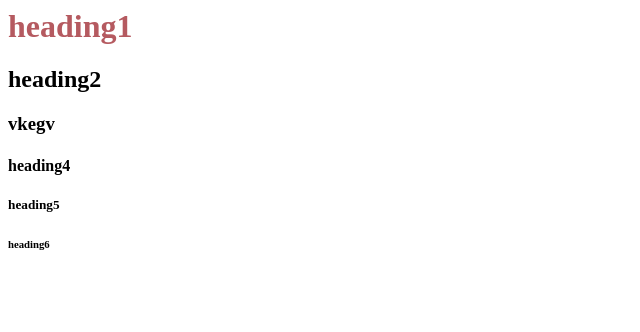
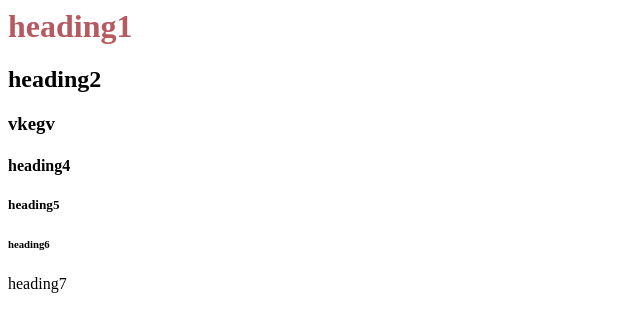
Before and after one commit to HiTechFaisal/HM08000, a plain HTML site: page index.html in a window 1280 px wide. Shown: the whole page, without its empty margins (0-640 px from the left). Drawn offline with Linux system fonts and the light colour scheme.

Commit message:
add new code

```diff
--- a/index.html
+++ b/index.html
@@ -12,6 +12,6 @@
 
 <h6>heading6</h6>
     <script src="./index.js"></script>
-
+<h7>heading7</h7>
     </body>
 </html>
```
